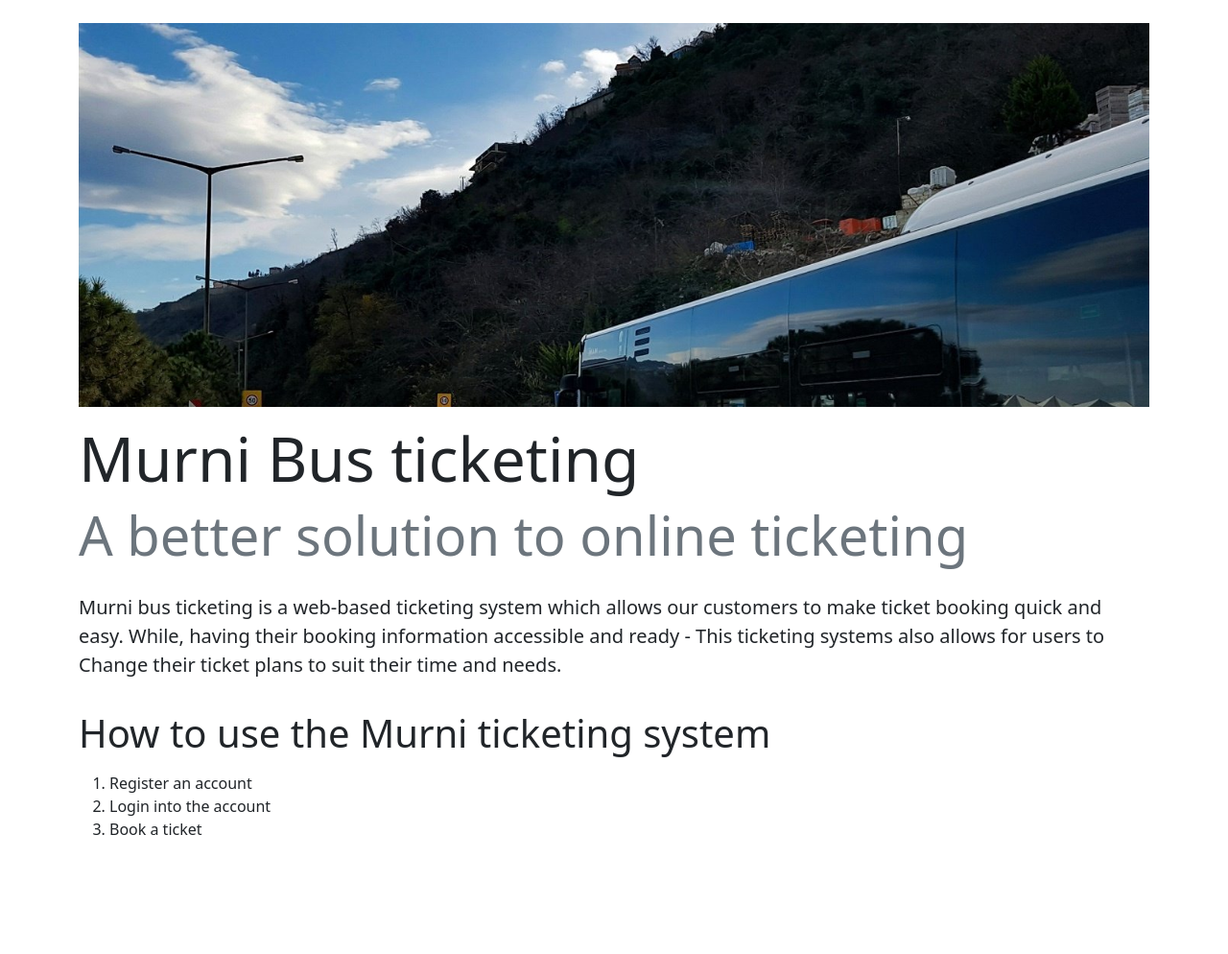
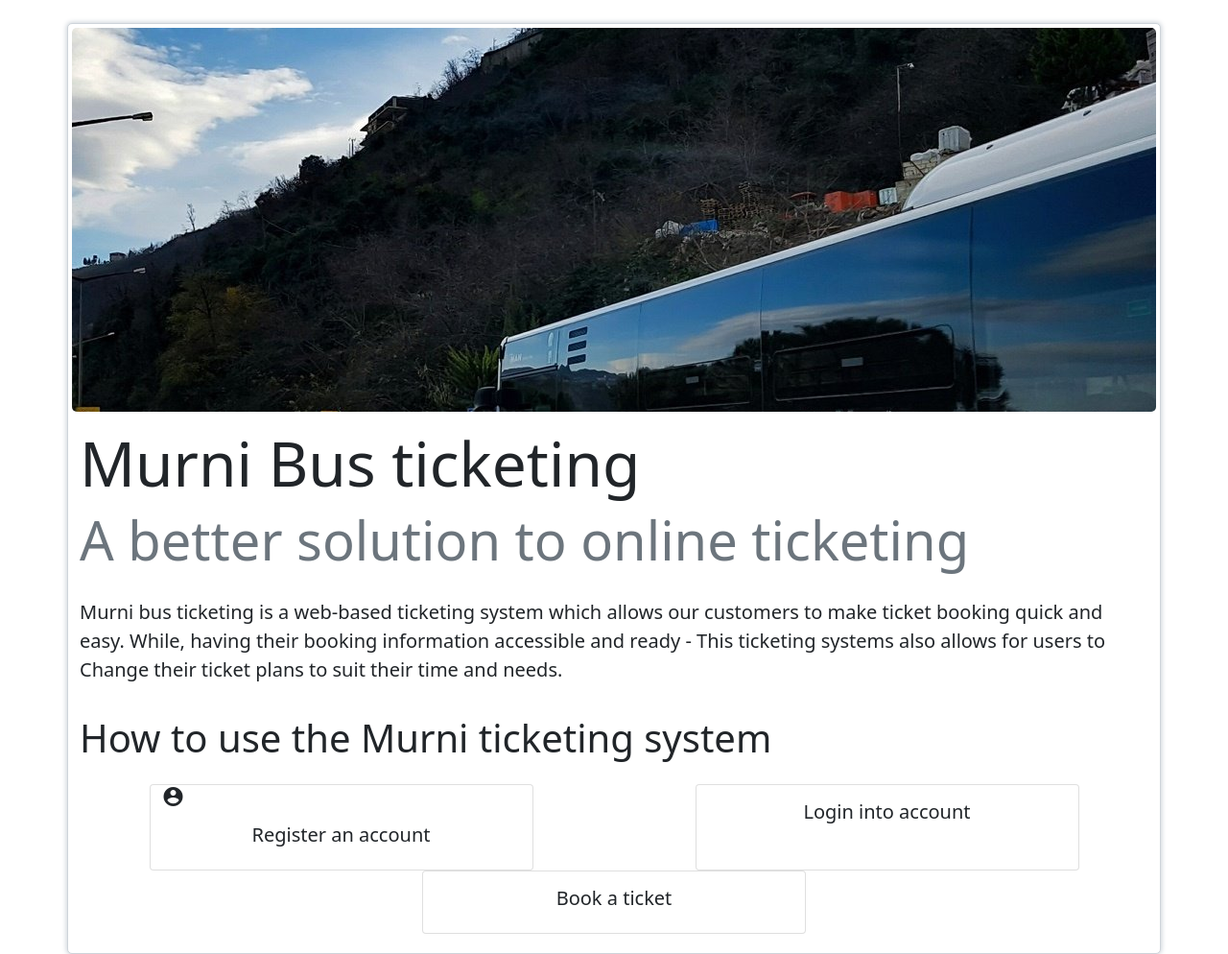
Before and after one commit to IVRYN/IP_Final_Assignment, a PHP site: page / in a window 1280 px wide. Shown: the part 56-1050 px from the top of the page at 96% size. Before the commit the page ends 926 px from the top, so only its background shows below. Run offline with PHP 8.4, Linux system fonts and the light colour scheme.

Commit message:
Improved design on index
Signed-off-by: AizOfMulia <aizofmulia@gmail.com>

```diff
--- a/css/stylesheet.css
+++ b/css/stylesheet.css
@@ -1,12 +1,17 @@
-#main-container
+.main-container
 {
     border: 1px solid #ced4da;
     border-radius: 5px;
     box-shadow: 0px 0px 5px 1px #ced4da;
+    background-color: #ffffff;
 }
 
 #header
 {
-    overflow: hidden;
+    background: url(../images/header.jpg);
+    background-repeat: no-repeat;
+    background-attachment: fixed;
+    background-position: 50% -400%;
     height: 400px;
+    border-radius: 5px;
 }
--- a/index.php
+++ b/index.php
@@ -6,10 +6,9 @@ $page_title =   "Home | Murni Bas Ticketing";
 include ("includes/header.php");
 ?>
 
-<div class="container mt-4">
+<div class="main-container container mt-4 py-1">
     <div class="row g-3">
         <div id="header" class="col-sm-12">
-            <img class="img-fluid" src="images/header.jpg"/>
         </div>
         <div class="col-sm-12">
             <h1 class="display-3">
@@ -29,13 +28,24 @@ include ("includes/header.php");
             <h2 class="display-6">
                 How to use the Murni ticketing system
             </h2>
-            <p>
-                <ol>
-                    <li>Register an account</li>
-                    <li>Login into the account</li>
-                    <li>Book a ticket</li>
-                </ol>
-            </p>
+            <div class="row py-3">
+                <div class="card mx-auto" style="width: 25rem;">
+                    <span class="material-icons">account_circle</span>
+                    <div class="card-body">
+                        <h5 class="card-title text-center">Register an account</h5>
+                    </div>
+                </div>
+                <div class="card mx-auto" style="width: 25rem;">
+                    <div class="card-body">
+                        <h5 class="card-title text-center">Login into account</h5>
+                    </div>
+                </div>
+                <div class="card mx-auto" style="width: 25rem;">
+                    <div class="card-body">
+                        <h5 class="card-title text-center">Book a ticket</h5>
+                    </div>
+                </div>
+            </div>
         </div>
     </div>
 </div>
```
Also changed, not shown: dashboard.php (+7 -2 lines).
